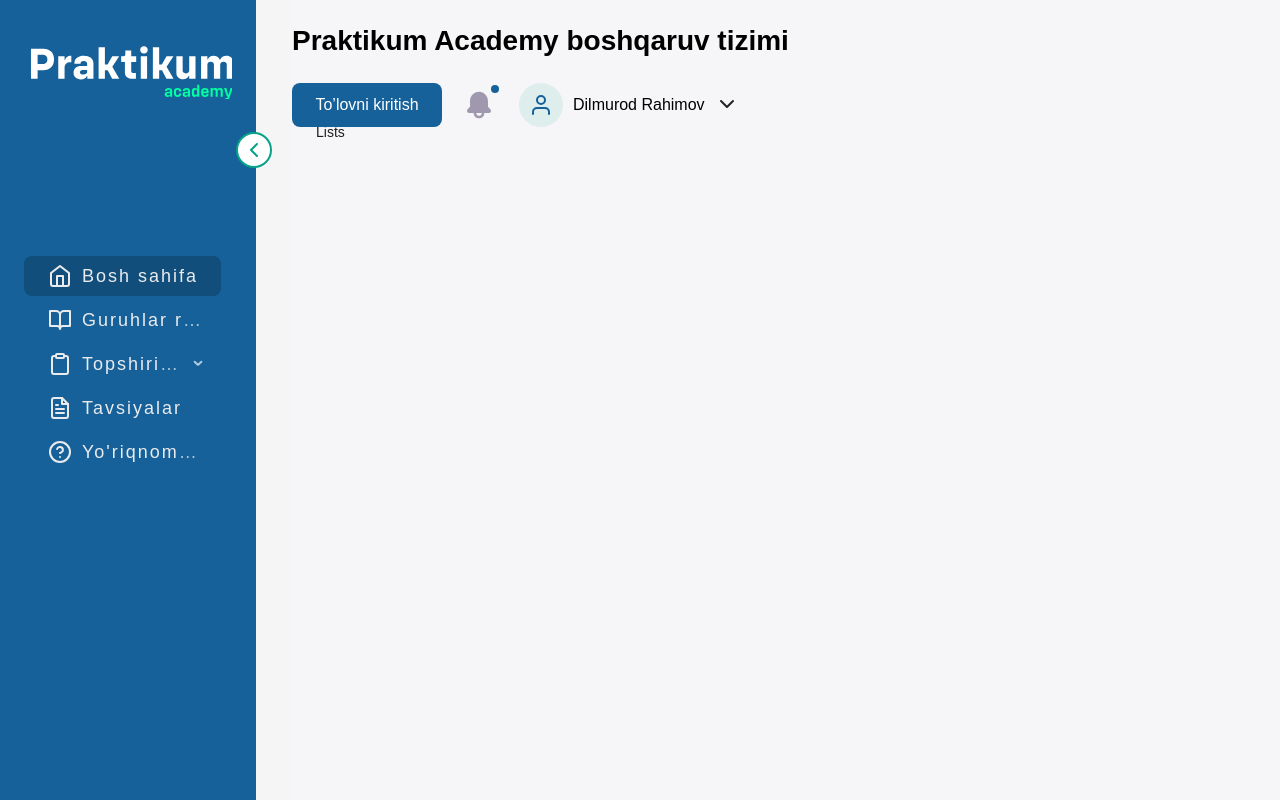
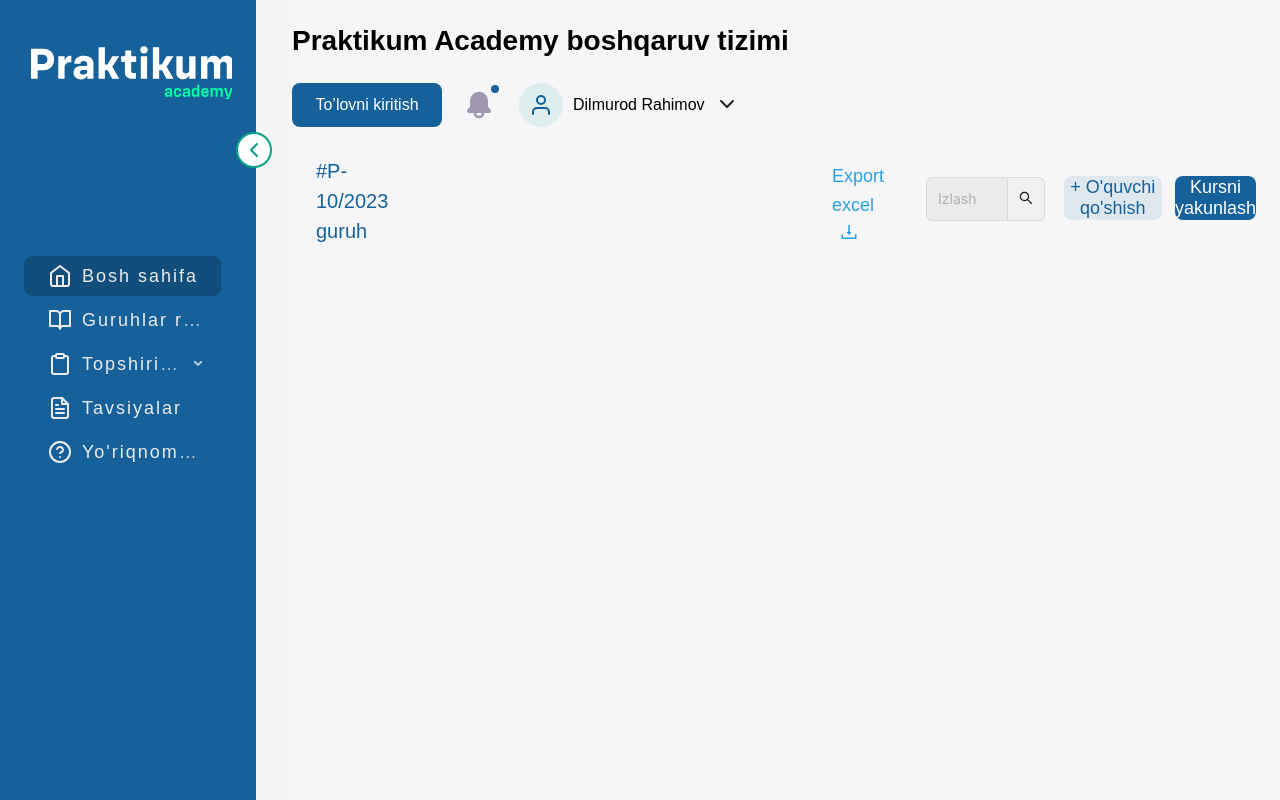
Before and after one commit to Oybek1234567/Practicum-Academy, a React (Vite) app: page /lists in a window 1280 px wide. Shown: the top 800 px of the page. Built offline with nearby package versions, Linux system fonts and the light colour scheme.

Commit message:
Refactor lists main components

```diff
--- a/src/page/groups/lists/lists.tsx
+++ b/src/page/groups/lists/lists.tsx
@@ -1,9 +1,28 @@
+import { Input, Upload } from "antd";
+import "../../../style/main/index.scss"
+import { DownloadOutlined, SearchOutlined } from "@ant-design/icons";
 const Lists = () => {
   return (
-    <div>
-          Lists
-    </div>
-  )
+      <div className='lists'>
+          <h3 className='lists__link'>#P-10/2023 guruh</h3>
+          <Upload className='lists__file'>
+              <p>
+                  Export excel
+                  <span>
+                      <DownloadOutlined />
+                  </span>
+              </p>
+          </Upload>
+          <Input
+              type='search'
+              addonAfter={<SearchOutlined />}
+              placeholder='Izlash'
+              className='groups__form_input'
+      />
+      <button type="button" className="lists__btn_add">+ O'quvchi qo'shish</button>
+      <button type="button" className="lists__btn_course">Kursni yakunlash</button>
+      </div>
+  );
 }
 
 export default Lists
--- /dev/null
+++ b/src/style/main/__lists.scss
@@ -0,0 +1,47 @@
+.lists{
+    display: flex;
+    align-items: center;
+    &__link{
+        font-size: 20px;
+        font-weight: 500;
+        line-height: 30px;
+        color: #166199;
+        margin-top: 20px;
+        margin-right: 430px;
+    }
+    &__file{
+            width: 159px;
+            font-weight: 500;
+            color: #29A0E3;
+            padding: 10px;
+            cursor: pointer;
+            font-size: 18px;
+            margin-right: 18px;
+            border: none;
+        }
+        &__file span{
+            margin-left: 4px;
+        }
+        button{
+            border-radius: 8px;
+            border: none;
+            cursor: pointer;
+        }
+        &__btn_add{
+            width: 207px;
+            height: 44px;
+            font-size: 18px;
+            background-color: rgba(22, 97, 153, 0.1);
+            color: #166199;
+            margin-top: 15px;
+            margin-right: 13px;
+        }
+        &__btn_course{
+            width: 168px;
+            height: 44px;
+            font-size: 18px;
+            color: #fff;
+            background-color: #166199;
+            margin-top: 15px;
+        }
+}
--- a/src/style/main/index.scss
+++ b/src/style/main/index.scss
@@ -1,2 +1,3 @@
 @import "./_main";
-@import "./_groups"
+@import "./_groups";
+@import "./_lists";
```
Also changed, not shown: src/page/groups/index.tsx (+7 -2 lines).
